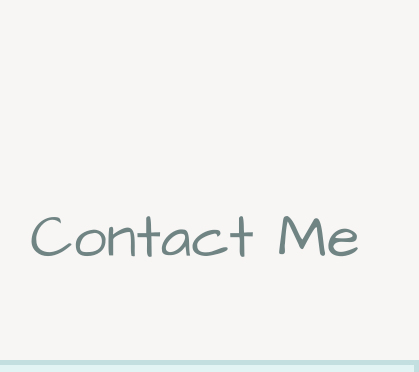
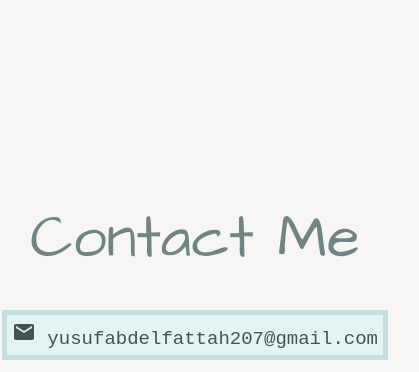
Before and after one commit to YUSUF-SELEIM/My_Portfolio, a plain HTML site: page index.html in a window 390 px wide. Shown: the part 2490-2862 px from the top of the page, 419 px wide, since content can reach past the window. Drawn offline with Linux system fonts and the light colour scheme.

Commit message:
media query bug fixed

```diff
--- a/style.css
+++ b/style.css
@@ -139,14 +139,14 @@
 button:hover {
 	border: none;
 }
-@media only screen and (max-width:1000px) {
-	.top-bar{
+@media only screen and (max-width: 1000px) {
+	.top-bar {
 		width: 100%;
 	}
-	.portion-one{
+	.portion-one {
 		height: 100%;
 	}
-	.content{
+	.content {
 		display: flex;
 		flex-direction: column;
 		justify-content: center;
@@ -154,16 +154,25 @@
 		text-align: center;
 		gap: 50px;
 	}
-	.portion-two{
+	.portion-two {
 		display: flex;
 		flex-direction: column;
 		height: 100%;
 	}
-	.skills{
+	.skills {
 		display: flex;
 		flex-wrap: wrap;
 	}
-	.contact-cards{
-		padding: 10px;
+	.portion-three {
+		gap: 30px;
+	}
+	.contact-cards {
+		display: flex;
+		flex-direction: column;
+		flex-wrap: wrap;
+		padding: 5px;
+	}
+	.contact-cards p {
+		font-size: 19px;
 	}
 }
```
